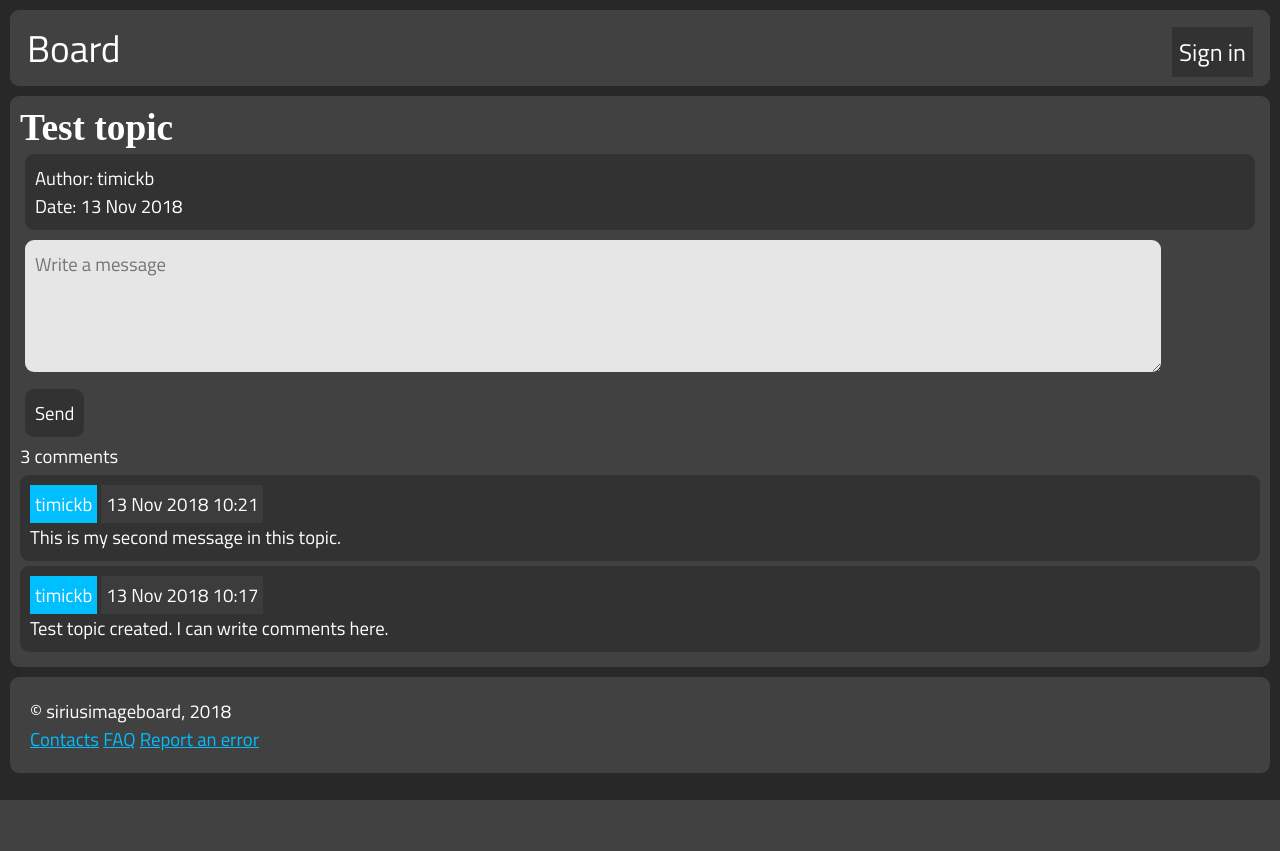
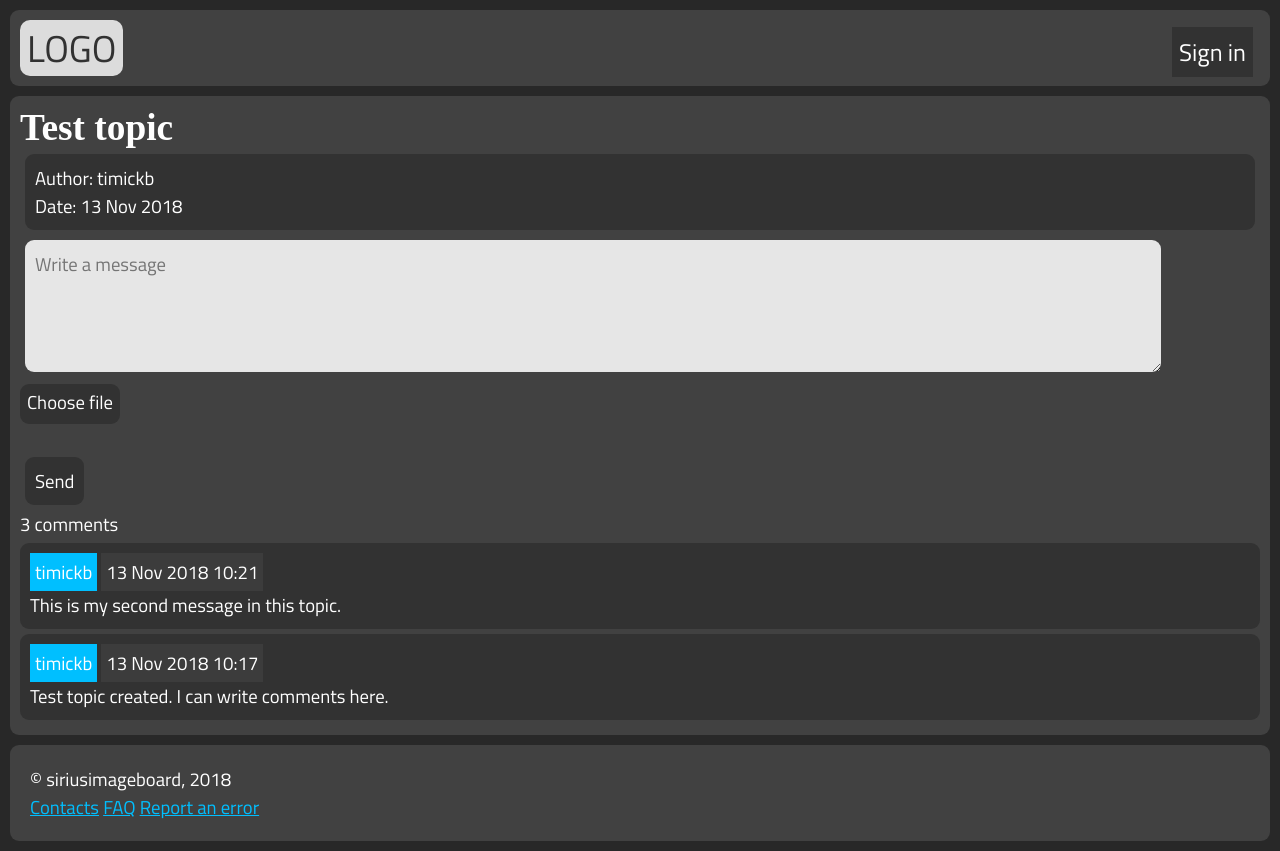
Before and after one commit to timickb/SiriusImageboard, a Node server app: page /topic/1 in a window 1280 px wide. Before the commit the page ends 800 px from the top, so only its background shows below. Run offline with Node 20, Linux system fonts and the light colour scheme; some libraries are stand-ins or nearby versions.

Commit message:
Some changes

```diff
--- a/config.json
+++ b/config.json
@@ -1,7 +1,9 @@
 {
-    "port": 80,
-    "mongodb": {
+    "port": 8080,
+    "mysql": {
         "host": "localhost",
-        "database": "imageboard"
+        "user": "root",
+        "password": "",
+        "database": "board"
     }
 }
--- a/index.js
+++ b/index.js
@@ -4,8 +4,10 @@
 
 var express = require('express');
 var bodyParser = require('body-parser');
-var mongoose = require('mongoose');
+//var session = require('express-session');
+//var cookieParser = require('cookie-parser');
 var fs = require('fs');
+var mysql = require('mysql');
 var config = require('./config');
 var security = require('./security');
 
@@ -19,11 +21,13 @@ var logger = (type, message) => {
 
 //---------------------------------------------------
 
-var mongoDB = 'mongodb://'+config.mongodb.host+'/'+config.mongodb.database;
-mongoose.connect(mongoDB);
-mongoose.Promise = global.Promise;
-var db = mongoose.connection;
-db.on('error', console.error.bind(console, 'MongoDB connection error:'));
+var connection = mysql.createConnection({
+    host     : config.mysql.host,
+    user     : config.mysql.user,
+    password : config.mysql.password
+  });
+
+connection.connect();
 
 //---------------------------------------------------
 
--- a/public/css/style.css
+++ b/public/css/style.css
@@ -39,6 +39,12 @@ a#logo {
     text-decoration: none;
     padding-left: 7px;
     padding-right: 7px;
+    color: rgb(50, 50, 50);
+    background: rgb(220, 220, 220);
+    border-radius: 10px;
+}
+a#logo:hover {
+    background: white;
 }
 
 #menu {
@@ -135,3 +141,34 @@ a.footer-menu-item {
 textarea {
     width: 90%;
 }
+
+.file-upload {
+    position: relative; /* Даем возможность делать позиционирование, внутри данного элемента */
+    overflow: hidden; /* Все что выходит за пределы - скрываем */
+    width: 80px; /* Задаем ширину кнопки выбора файла */
+    height: 20px; /* Задаем высоту кнопки выбора файла */
+    background: rgb(50, 50, 50);
+    border-radius: 9px;
+    padding: 10px;
+    color: #fff;
+    text-align: center;
+}
+.file-upload:hover {
+    background: deepskyblue;
+}
+.file-upload input[type="file"]{
+   display: none; /* Обязательно скрываем настоящий Input File */
+}
+.file-upload label {
+    /* Растягиваем label на всю возможную площадь блока .file-upload */
+    display: block;
+    position: absolute;
+    top: 0;
+    left: 0;
+    width: 100%;
+    height: 100%;
+    cursor: pointer;
+}
+.file-upload span {
+    line-height: 36px; /* Делаем вертикальное выравнивание текста, который написан на кнопке */
+}
--- a/security.js
+++ b/security.js
@@ -1,3 +1,7 @@
+/*
+    Copyright by Timur Batrutdinov
+*/
+
 let checkLogin = login => {
     if(login.length > 3 && login.length < 21) {
         if(login.match('[a-zA-Z0-9]')) {
--- a/views/header.ejs
+++ b/views/header.ejs
@@ -10,9 +10,9 @@
 <body>
     <div id="wrapper">
         <div id="header">
-            <a id="logo" href="/">Board</a>
+            <a id="logo" href="/">LOGO</a>
             <div id="menu">
-                <a class="menu-item" href="login">Sign in</a>
+                <a class="menu-item" href="/login">Sign in</a>
             </div>
         </div>
         <div id="content">
--- a/views/topic.ejs
+++ b/views/topic.ejs
@@ -7,6 +7,12 @@
 <div id="topic-form">
     <form method="post">
         <textarea class="field" cols="20" rows="4" placeholder="Write a message"></textarea><br>
+        <div class="file-upload">
+            <label>
+                 <input type="file" name="file">
+                 <span>Choose file</span>
+            </label>
+        </div><br>
         <input type="submit" class="button" value="Send" />
     </form>
 </div>
```
Also changed, not shown: database.js (+15 -1 lines).
